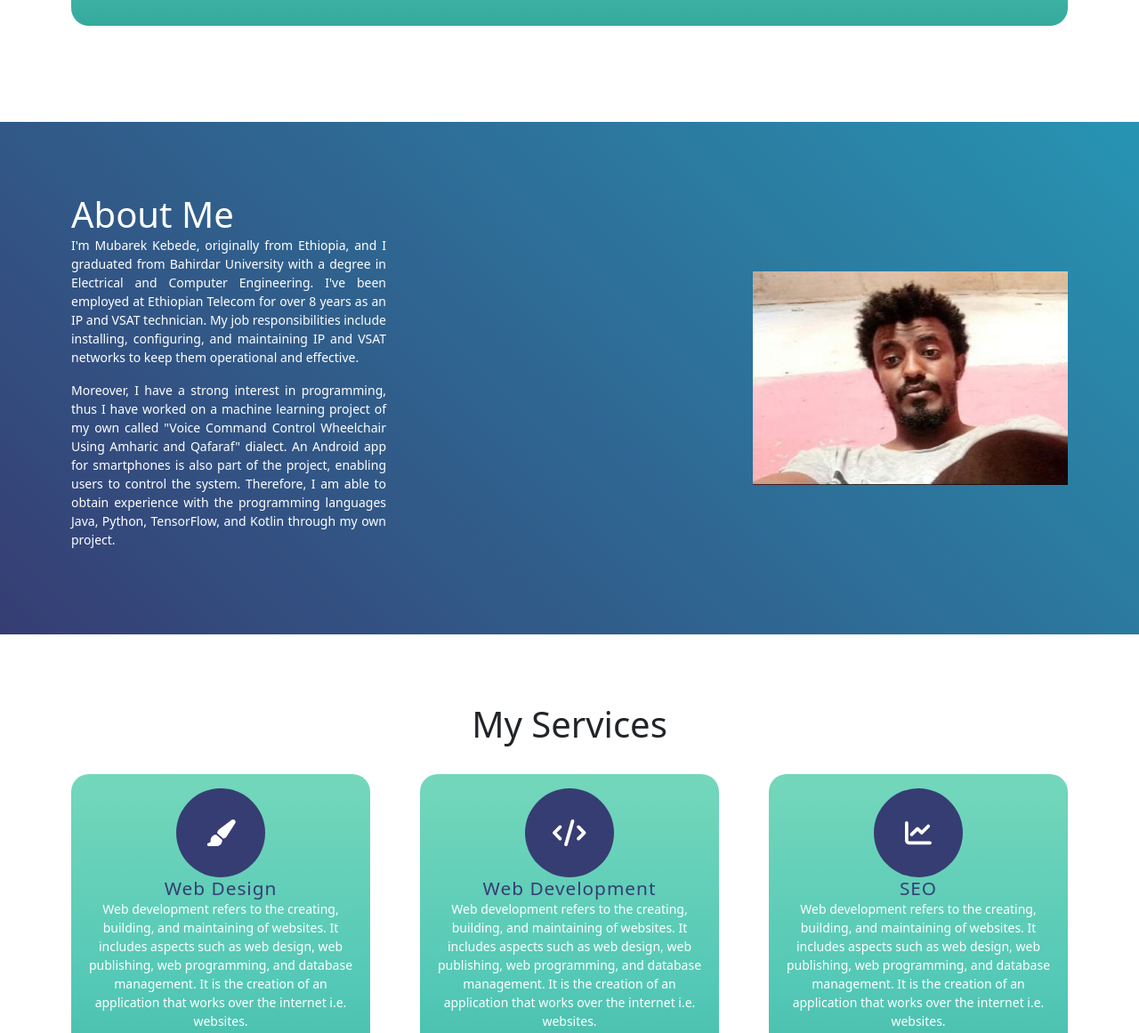
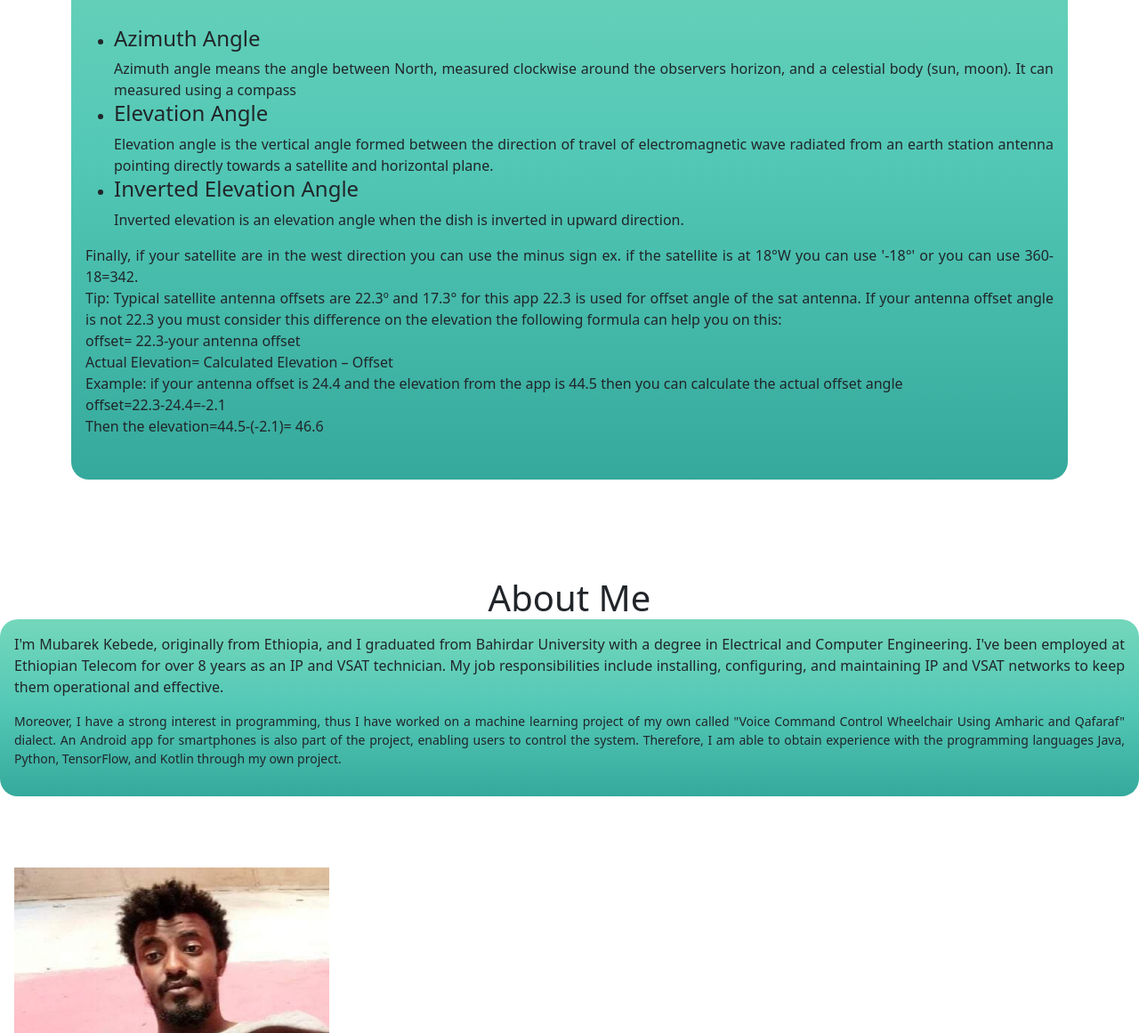
Before and after one commit to Mubarekethio/mukee-website, a plain HTML site: page index.html in a window 1280 px wide. Shown: the part 1879-3040 px from the top of the page at 89% size. Drawn offline with nearby package versions, Linux system fonts and the light colour scheme.

Commit message:
frth cmmit

```diff
--- a/index.html
+++ b/index.html
@@ -96,7 +96,7 @@
 					Hire Me
 				</button>
 				<button class="btn common-btn";
-					onclick= "window.location.href='https://drive.google.com/file/d/1hpDSjtPpJXrBt7jnYfk81Uv3ymIL7DEb/view?usp=drive_link';">
+					onclick= "window.location.href='https://drive.google.com/file/d/1AIEouGhohzU_qDcLGgSZx5AZbnntUybZ/view?usp=drivesdk';">
 					Get Resume
 				</button>
 			</div>
@@ -163,6 +163,35 @@
 						satellite dish. The App automatically get the current location
 						(latitude and longtude) and it can calculate the Az, and el.
 					</p>
+				  <p class="small-par">
+				  <ul>
+			          <li>
+				              <h4>Azimuth Angle</h4>Azimuth angle means the angle between North, measured clockwise around the observers  horizon, and a celestial body (sun, moon). It can measured using a compass <br>
+				        </li>
+
+				  			    <li>
+				              <h4>Elevation Angle</h4> Elevation angle is the vertical angle formed between the direction of travel of electromagnetic wave radiated from an earth station antenna pointing directly towards a satellite and horizontal plane.
+				         </li>
+
+				          <li>
+				              <h4>Inverted Elevation Angle</h4> Inverted elevation is an elevation angle when the dish is inverted in upward direction.
+             </li>
+				  </ul>
+
+				  Finally, if your satellite are in the west direction you can use the minus sign ex. if the satellite is at 18°W you can use '-18°' or you can use 360-18=342.<br>
+
+
+				  Tip: Typical satellite antenna offsets are 22.3º and 17.3° for this app 22.3 is used for offset angle of the sat antenna. If your antenna offset angle is not 22.3 you must consider this difference on the elevation the following formula can help you on this:<br>
+				  offset= 22.3-your antenna offset </br>
+				  Actual Elevation= Calculated Elevation – Offset<br>
+
+
+				  Example: if your antenna offset is 24.4 and the elevation from the app is 44.5 then you can calculate the actual offset angle
+				 <br> offset=22.3-24.4=-2.1
+				  <br> Then the elevation=44.5-(-2.1)= 46.6
+				  </p>
+
+				  </p>
 				</div>
 			</div>
 		</div>
@@ -175,9 +204,11 @@
 
 	<!-- About Section -->
 	<section id="about" class="about">
-		<div class="about-text">
-			<h1 class="my-heading">About Me</h1>
-			<p class="lead-para">
+			<div class="project-heading">
+
+			<h1 class="my-heading text-center">About Me</h1>
+		</div>
+				  <div class="about-text">
 				I'm Mubarek Kebede, originally from Ethiopia,
 				and I graduated from Bahirdar University with a
 				degree in Electrical and Computer Engineering.
--- a/styles/style.css
+++ b/styles/style.css
@@ -84,17 +84,25 @@ body {
 
 /* About section styles */
 .about {
-	display: flex;
-	align-items: center;
-	background-image: linear-gradient(45deg, #363D73, #2794B3);
-	justify-content: space-between;
-	width: 100%;
+  display: flex;
+	align-items: justify;
+	justify-content: justify;
+	flex-direction: column;
+
 }
 
+
+
 .about .about-text {
-	width: 450px;
-	color: #fff;
-	padding: 5rem 1rem 5rem 5rem;
+  text-align: justify;
+	display: flex;
+	flex-direction: column;
+	align-items: justify;
+	justify-content: justify;
+	border-radius: 20px;
+	background-image: linear-gradient(#74D7BB, #53C8B6, #35A99C);
+	padding: 1rem;
+
 }
 
 .about .about-image img {
```
